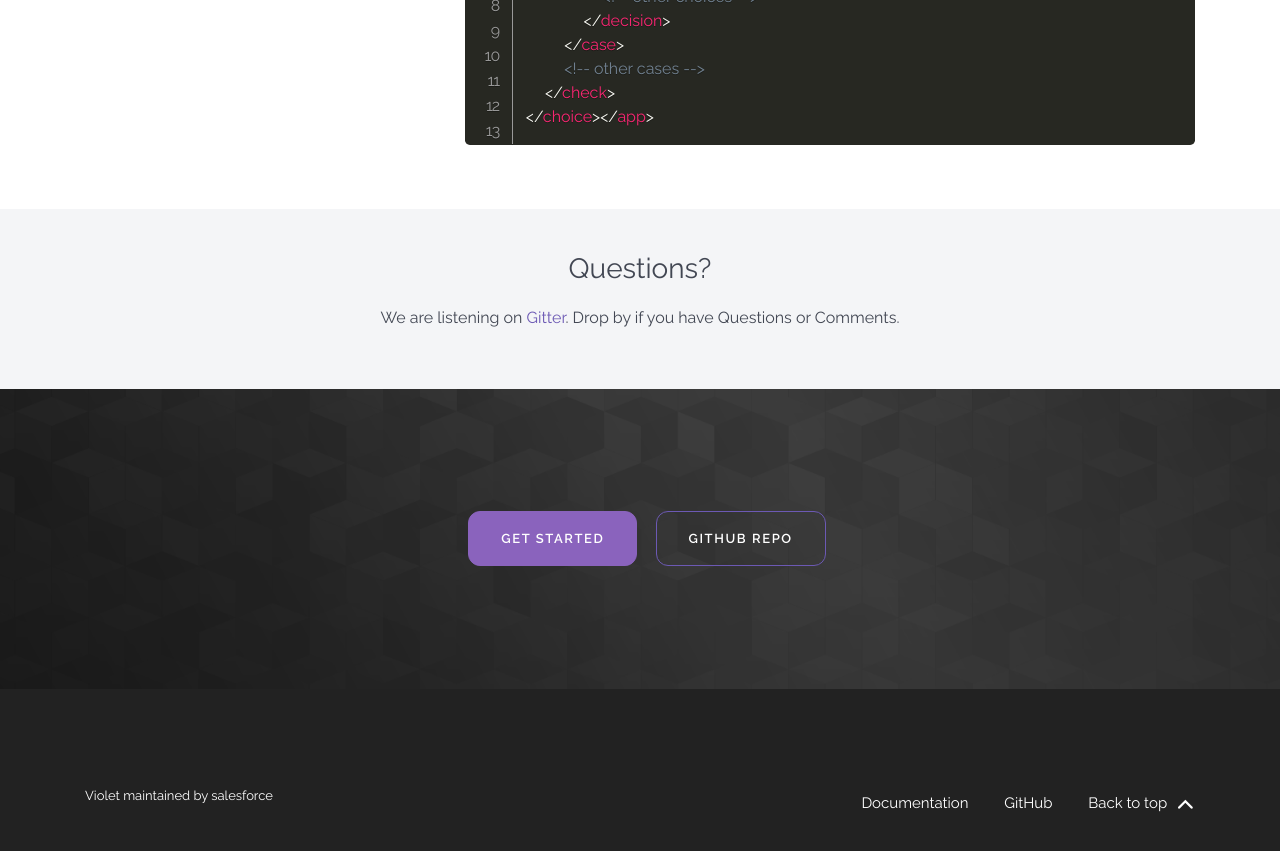
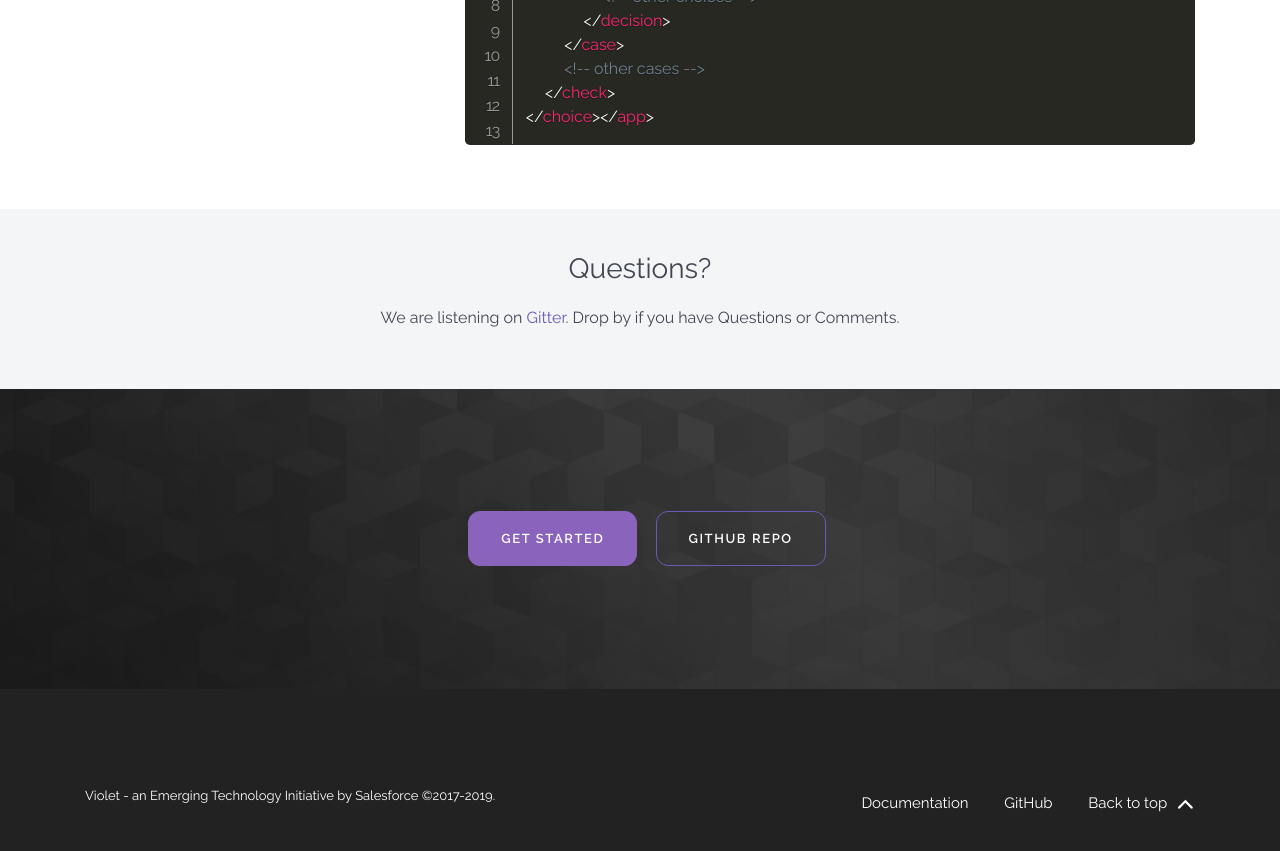
Before and after one commit to salesforce-misc/HelloViolet.ai, a Jekyll site: the page built from index.html, in a window 1280 px wide and 900 px high, scrolled down 1790 px. Shown: the top 851 px of the window. Built offline with Jekyll 4.4.1, drawn with Linux system fonts in a browser that asks for light colours; nearby versions of some CDN libraries; some web fonts are replaced.

Commit message:
fix case for company name

```diff
--- a/_includes/page-footer.html
+++ b/_includes/page-footer.html
@@ -4,14 +4,14 @@
 <footer class="section-footer bg-inverse" role="contentinfo">
   <div class="container">
     <div class="row">
-      <div class="col-md-6 col-lg-5">
+      <div class="col-md-6 col-lg-6">
         <div class="media">
           <small class="media-body media-bottom">
-            Violet maintained by <a href="http://www.salesforce.com">salesforce</a>
+            Violet - an Emerging Technology Initiative by <a href="http://www.salesforce.com">Salesforce</a> &copy;2017-2019.
           </small>
         </div>
       </div>
-      <div class="col-md-6 col-lg-7">
+      <div class="col-md-6 col-lg-6">
         <ul class="nav nav-inline">
           <li class="nav-item"><a class="nav-link" href="/api">Documentation</a></li>
           <li class="nav-item"><a class="nav-link" href="https://github.com/salesforce/violet-conversations" target="_blank">GitHub</a></li>
```
